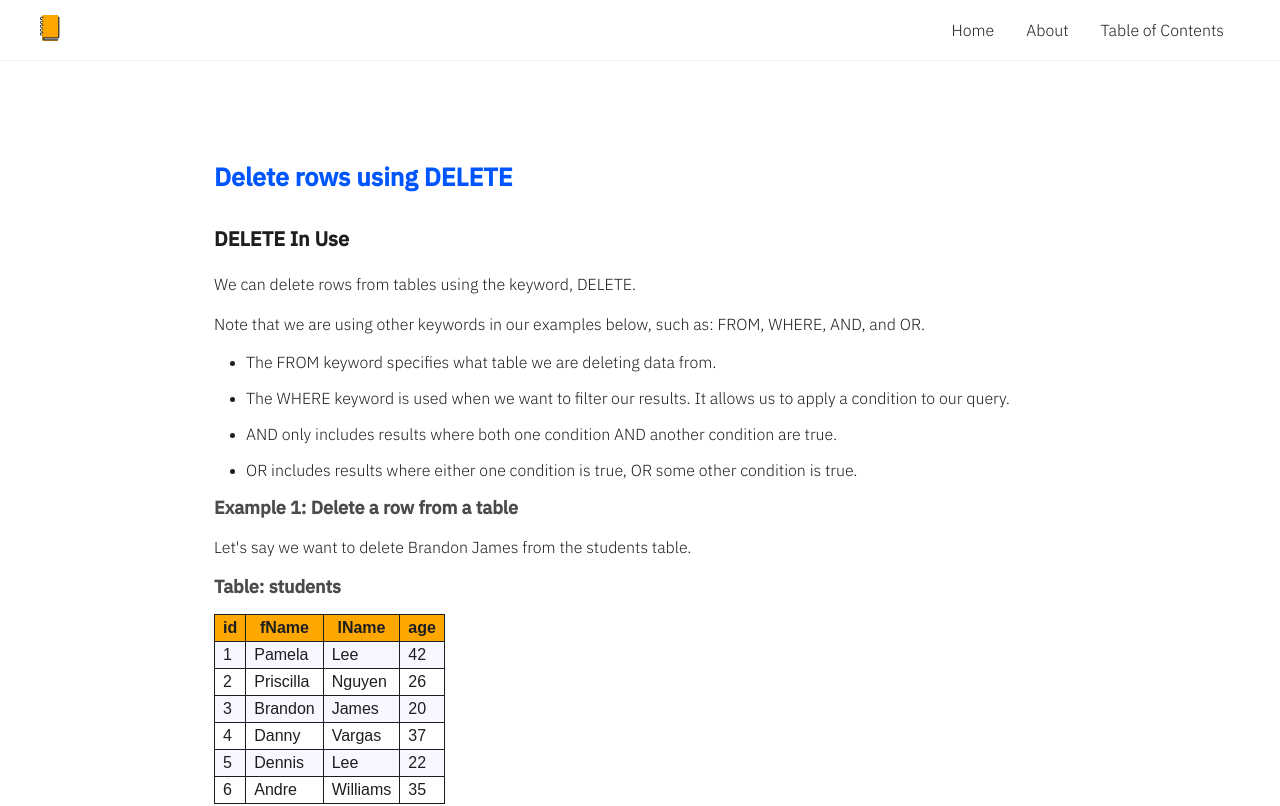
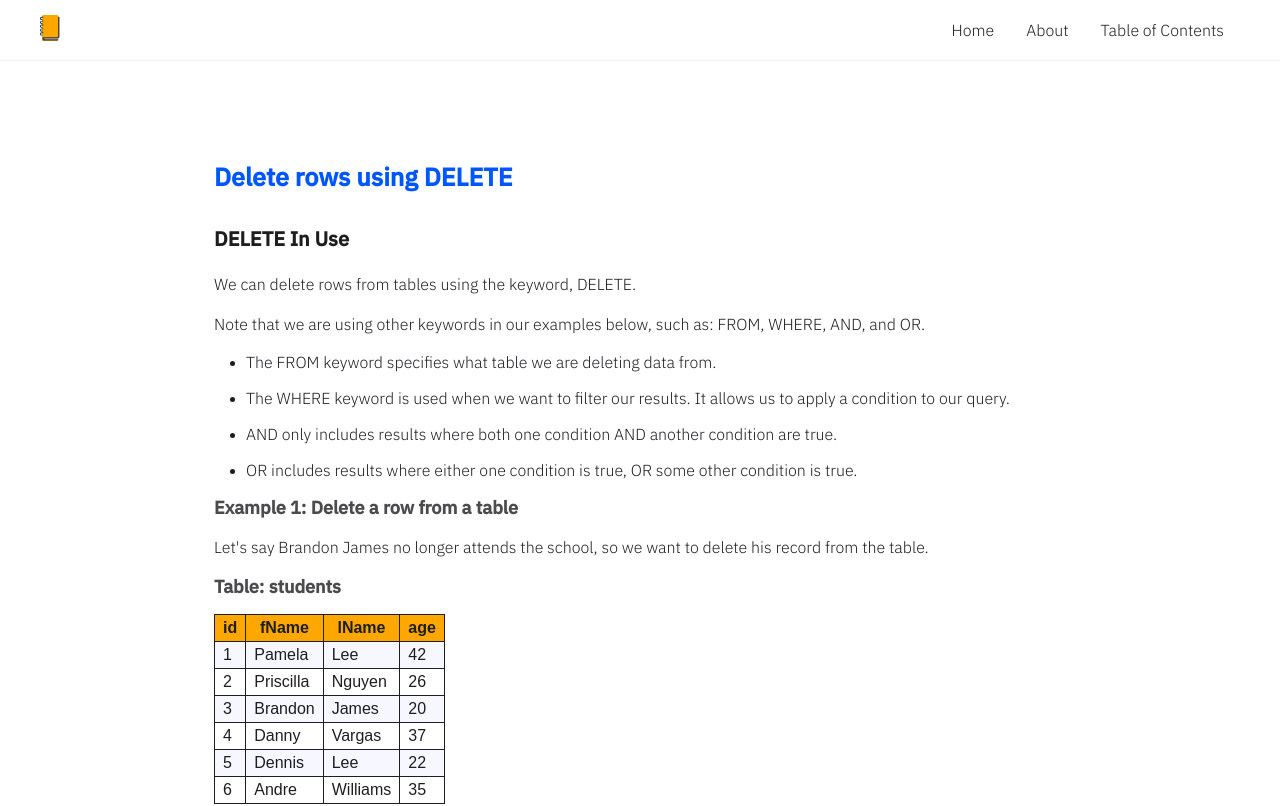
Before and after one commit to agviray/sql-notebook, a React (Create React App) app: page /delete in a window 1280 px wide. Shown: the top 806 px of the page. Built offline with nearby package versions, Linux system fonts and the light colour scheme.

Commit message:
Update Delete page content

```diff
--- a/src/components/pages/Delete.js
+++ b/src/components/pages/Delete.js
@@ -49,8 +49,8 @@ const Delete = () => {
               <article>
                 <h4>Example 1: Delete a row from a table</h4>
                 <p>
-                  Let's say we want to delete Brandon James from the students
-                  table.
+                  Let's say Brandon James no longer attends the school, so we
+                  want to delete his record from the table.
                 </p>
                 <div className="tableContainer">
                   <h4>Table: students</h4>
```
